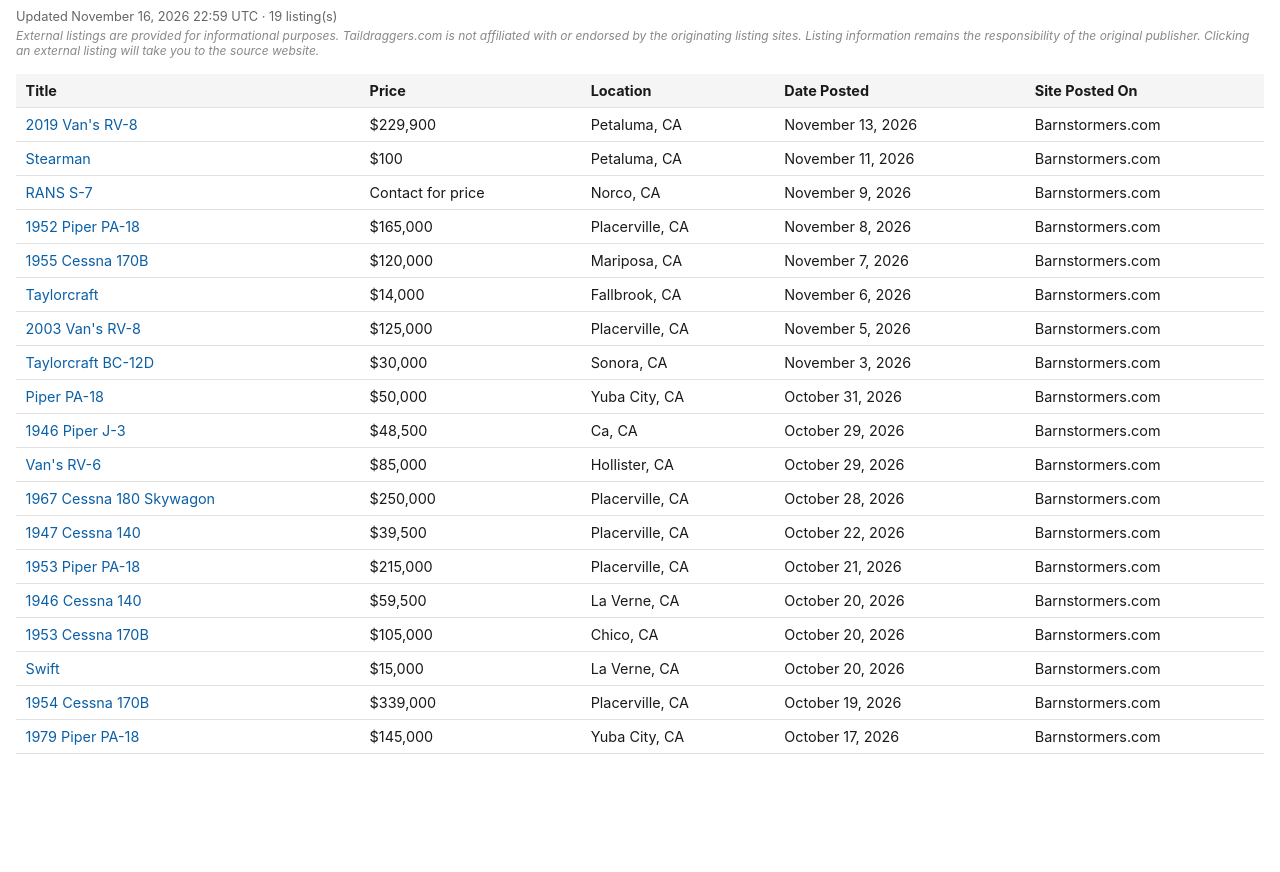
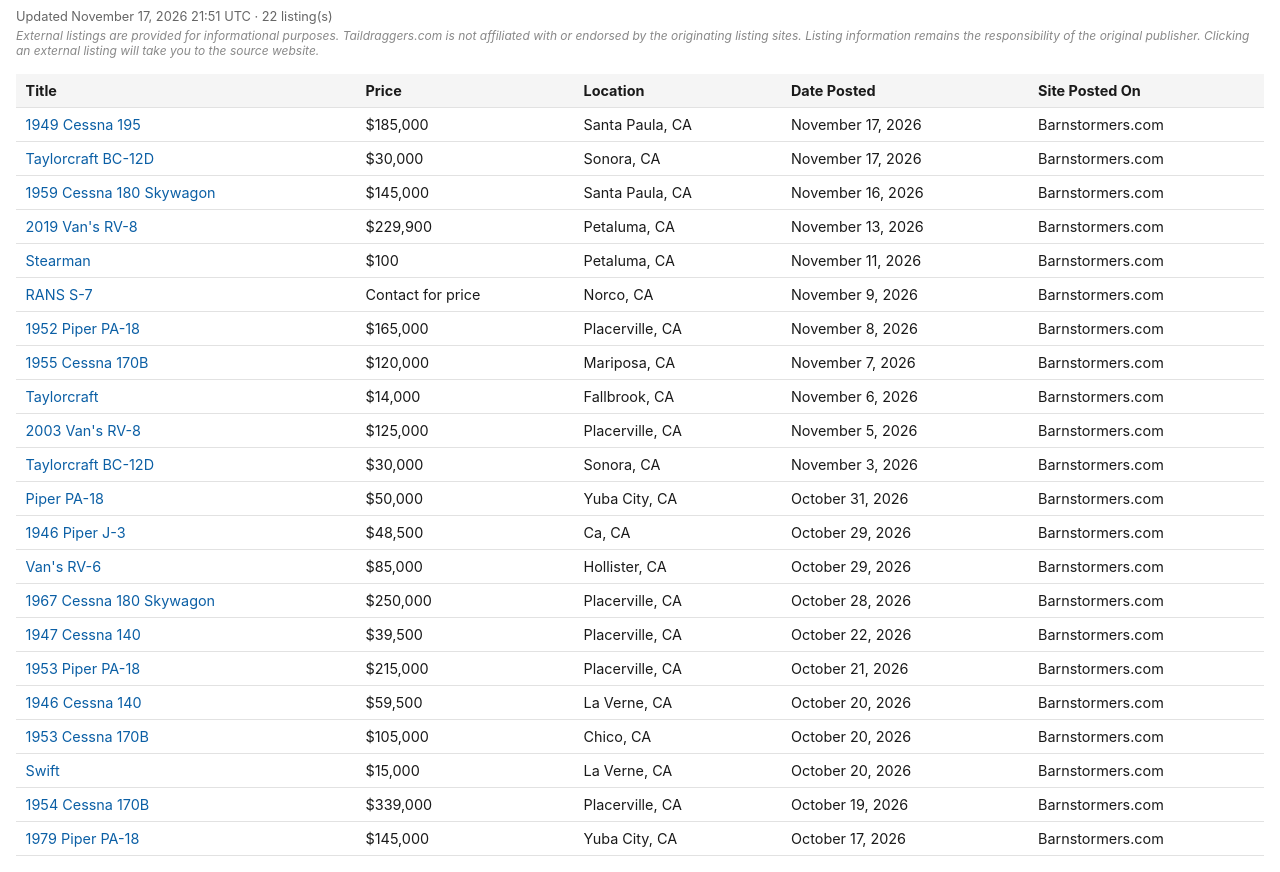
Before and after one commit to taildraggers/california, a plain HTML site: page docs/index.html in a window 1280 px wide. Shown: the part 43-915 px from the top of the page. Before the commit the page ends 813 px from the top, so only its background shows below. Drawn offline with Linux system fonts and the light colour scheme.

Commit message:
Update California listings (2026-11-17)

```diff
--- a/docs/index.html
+++ b/docs/index.html
@@ -58,13 +58,16 @@
 </head>
 <body>
   <h1>Taildragger Ads in California</h1>
-  <div class="updated">Updated November 16, 2026 22:59 UTC &middot; 19 listing(s)</div>
+  <div class="updated">Updated November 17, 2026 21:51 UTC &middot; 22 listing(s)</div>
   <div class="disclaimer">External listings are provided for informational purposes. Taildraggers.com is not affiliated with or endorsed by the originating listing sites. Listing information remains the responsibility of the original publisher. Clicking an external listing will take you to the source website.</div>
   <table>
     <thead>
       <tr><th>Title</th><th>Price</th><th>Location</th><th>Date Posted</th><th>Site Posted On</th></tr>
     </thead>
     <tbody>
+        <tr><td><a href="https://www.barnstormers.com/classified-2084311-1949-Cessna-195-A.html" target="_blank" rel="noopener noreferrer">1949 Cessna 195</a></td><td>$185,000</td><td>Santa Paula, CA</td><td>November 17, 2026</td><td>Barnstormers.com</td></tr>
+        <tr><td><a href="https://www.barnstormers.com/classified-2084364-Taylorcraft-BC-12-D.html" target="_blank" rel="noopener noreferrer">Taylorcraft BC-12D</a></td><td>$30,000</td><td>Sonora, CA</td><td>November 17, 2026</td><td>Barnstormers.com</td></tr>
+        <tr><td><a href="https://www.barnstormers.com/classified-2084129-1959-Cessna-180-Skywagon.html" target="_blank" rel="noopener noreferrer">1959 Cessna 180 Skywagon</a></td><td>$145,000</td><td>Santa Paula, CA</td><td>November 16, 2026</td><td>Barnstormers.com</td></tr>
         <tr><td><a href="https://www.barnstormers.com/classified-2083602-2019-RV-8.html" target="_blank" rel="noopener noreferrer">2019 Van&#x27;s RV-8</a></td><td>$229,900</td><td>Petaluma, CA</td><td>November 13, 2026</td><td>Barnstormers.com</td></tr>
         <tr><td><a href="https://www.barnstormers.com/classified-2079096-Stearman-B-13-2-lever-quadrant.html" target="_blank" rel="noopener noreferrer">Stearman</a></td><td>$100</td><td>Petaluma, CA</td><td>November 11, 2026</td><td>Barnstormers.com</td></tr>
         <tr><td><a href="https://www.barnstormers.com/classified-2077139-Rans-S7S-Courier.html" target="_blank" rel="noopener noreferrer">RANS S-7</a></td><td>Contact for price</td><td>Norco, CA</td><td>November 9, 2026</td><td>Barnstormers.com</td></tr>
```
